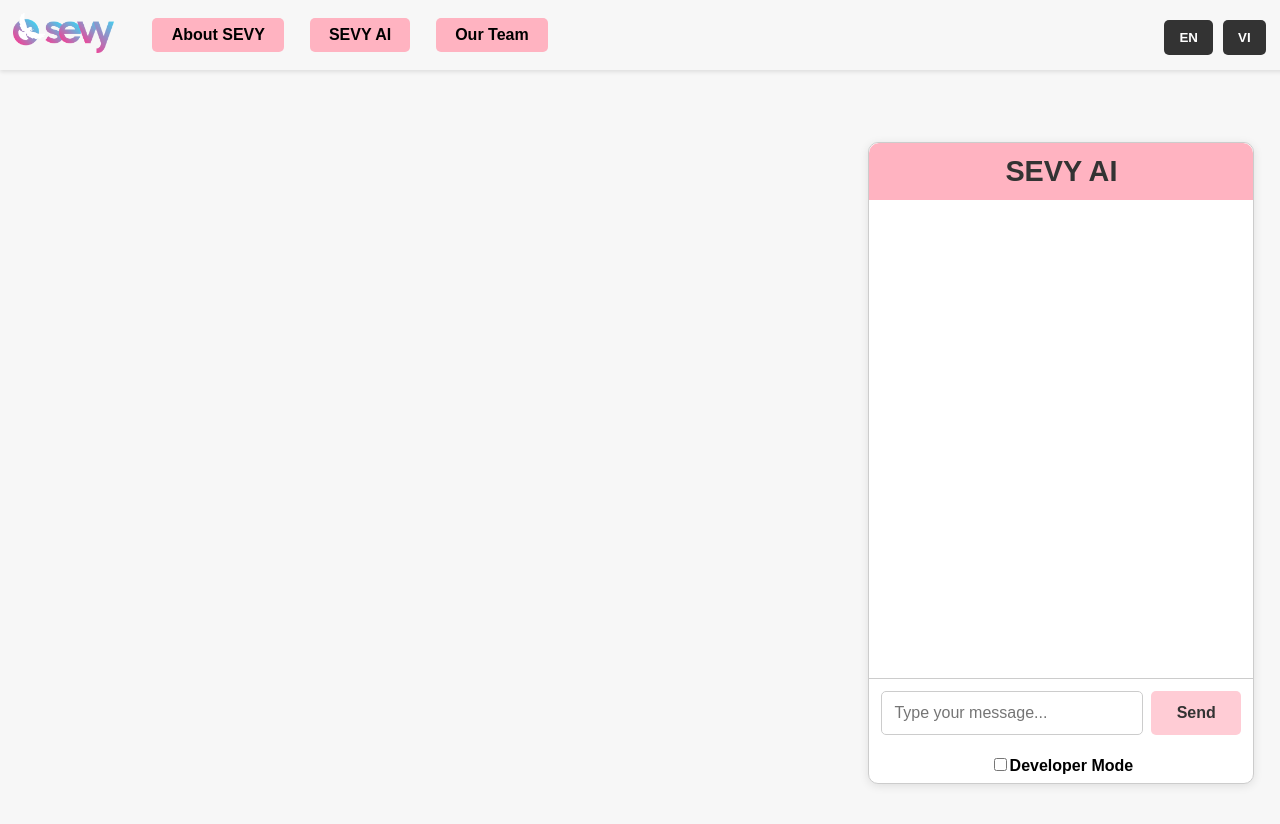
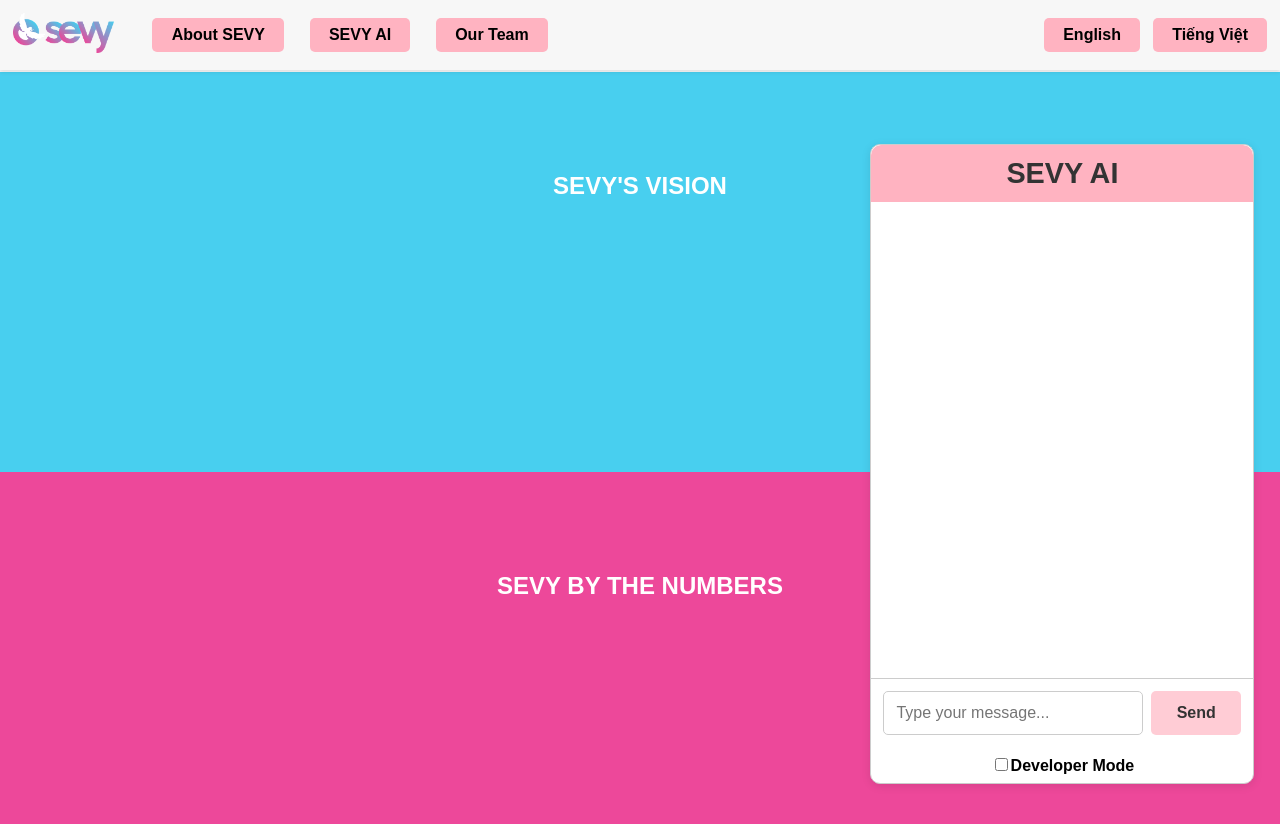
Before and after one commit to NguyenTran2002/SEVY, a React (Create React App) app in the folder react-frontend/: page / in a window 1280 px wide. Shown: the top 824 px of the page. Before the commit the page ends 800 px from the top, so only its background shows below. Built offline with nearby package versions, Linux system fonts and the light colour scheme.

Commit message:
Added SEVY'S VISION and SEVY BY THE NUMBERS SECTIONS

```diff
--- a/react-frontend/src/App.css
+++ b/react-frontend/src/App.css
@@ -1,3 +1,17 @@
+/* Apply box-sizing to all elements */
+* {
+  box-sizing: border-box;
+}
+
+/* Reset padding and margins */
+html,
+body {
+  margin: 0;
+  padding: 0;
+  overflow-x: hidden;
+  /* Prevent horizontal scrolling */
+}
+
 body {
   background-color: #f7f7f7;
   font-family: Arial, sans-serif;
@@ -19,8 +33,6 @@ body {
   right: 2vw;
   /* Positioning relative to the viewport */
   width: 30vw;
-  /* Width is 30% of the viewport width */
-  max-width: 400px;
   /* Set a max width */
   z-index: 1000;
   /* Ensure it's above other elements */
@@ -142,24 +154,36 @@ body {
   box-shadow: 0 2px 4px rgba(0, 0, 0, 0.1);
 }
 
+.navbar-right {
+  display: flex;
+  justify-content: flex-end;
+  align-items: center;
+}
+
+.navbar-right button {
+  margin-left: 1vw;
+  padding: 1vh 1.5vw;
+  background-color: #ffb3c1;
+  border: none;
+  cursor: pointer;
+  font-weight: bold;
+  font-size: 1rem;
+  border-radius: 5px;
+}
+
+.navbar-right button:hover {
+  background-color: #ffccd5;
+}
+
 .navbar-left {
   display: flex;
   align-items: center;
   justify-content: flex-start;
 }
 
-.navbar-right {
-  display: flex;
-  align-items: center;
-  justify-content: flex-end;
-  margin-right: 2vw;
-}
-
 .navbar-logo {
   height: 5vh;
-  /* Adjust height relative to viewport height */
-  max-height: 60px;
-  /* Set a max height to prevent the logo from being too large */
+  /* max-height: 60px; */
   width: auto;
   /* Maintain aspect ratio */
 }
@@ -184,10 +208,28 @@ body {
   background-color: #ffccd5;
 }
 
-.language-switcher {
-  display: flex;
-  justify-content: flex-end;
-  align-items: center;
-  margin-right: 20px;
-  /* Add margin to the right side to prevent clipping */
+/* SEVY's Vision Section */
+.vision-section {
+  margin-top: 9vh;
+  background-color: #48cfef;
+  color: white;
+  padding: 10vh 5vw;
+  text-align: center;
+  width: 100%;
+  height: 50vh;
+  /* Prevent overflow by using 100% of parent container's width */
+  border-radius: 0;
 }
+
+/* SEVY by The Numbers Section */
+.numbers-section {
+  background-color: #ed489a;
+  color: white;
+  padding: 10vh 5vw;
+  text-align: center;
+  margin: 0;
+  width: 100%;
+  height: 50vh;
+  /* Prevent overflow by using 100% of parent container's width */
+  border-radius: 0;
+}
--- a/react-frontend/src/App.js
+++ b/react-frontend/src/App.js
@@ -2,7 +2,6 @@
 import React, { useEffect, useState } from 'react';
 import './App.css';
 import { useTranslation } from 'react-i18next';
-import LanguageSwitcher from './LanguageSwitcher';
 import './LanguageSwitcher.css';
 
 import logo from './images/SEVY Logo.png';
@@ -58,9 +57,19 @@ function App() {
           </div>
         </div>
         <div className="navbar-right">
-          <LanguageSwitcher />
+          <button onClick={() => i18n.changeLanguage('en')}>English</button>
+          <button onClick={() => i18n.changeLanguage('vi')}>Tiếng Việt</button>
         </div>
       </nav>
+
+      {/* SEVY's Vision Section */}
+      <div className="vision-section">
+        <h2>{t('sevy_vision')}</h2>
+      </div>
+
+      <div className="numbers-section">
+        <h2>{t('sevy_numbers')}</h2>
+      </div>
 
       {/* Chat Box */}
       <div className="chat-box">
--- a/react-frontend/src/locales/en.json
+++ b/react-frontend/src/locales/en.json
@@ -6,5 +6,7 @@
     "type_your_message": "Type your message...",
     "developer_mode": "Developer Mode",
     "you": "You",
-    "SEVY_AI": "SEVY AI"
+    "SEVY_AI": "SEVY AI",
+    "sevy_vision": "SEVY'S VISION",
+    "sevy_numbers": "SEVY BY THE NUMBERS"
 }
--- a/react-frontend/src/locales/vi.json
+++ b/react-frontend/src/locales/vi.json
@@ -6,5 +6,7 @@
     "type_your_message": "Nhập câu hỏi của bạn...",
     "developer_mode": "Chế độ lập trình viên",
     "you": "Bạn",
-    "SEVY_AI": "SEVY AI"
+    "SEVY_AI": "SEVY AI",
+    "sevy_vision": "TẦM NHÌN CỦA SEVY",
+    "sevy_numbers": "SEVY QUA NHỮNG CON SỐ"
 }
```
